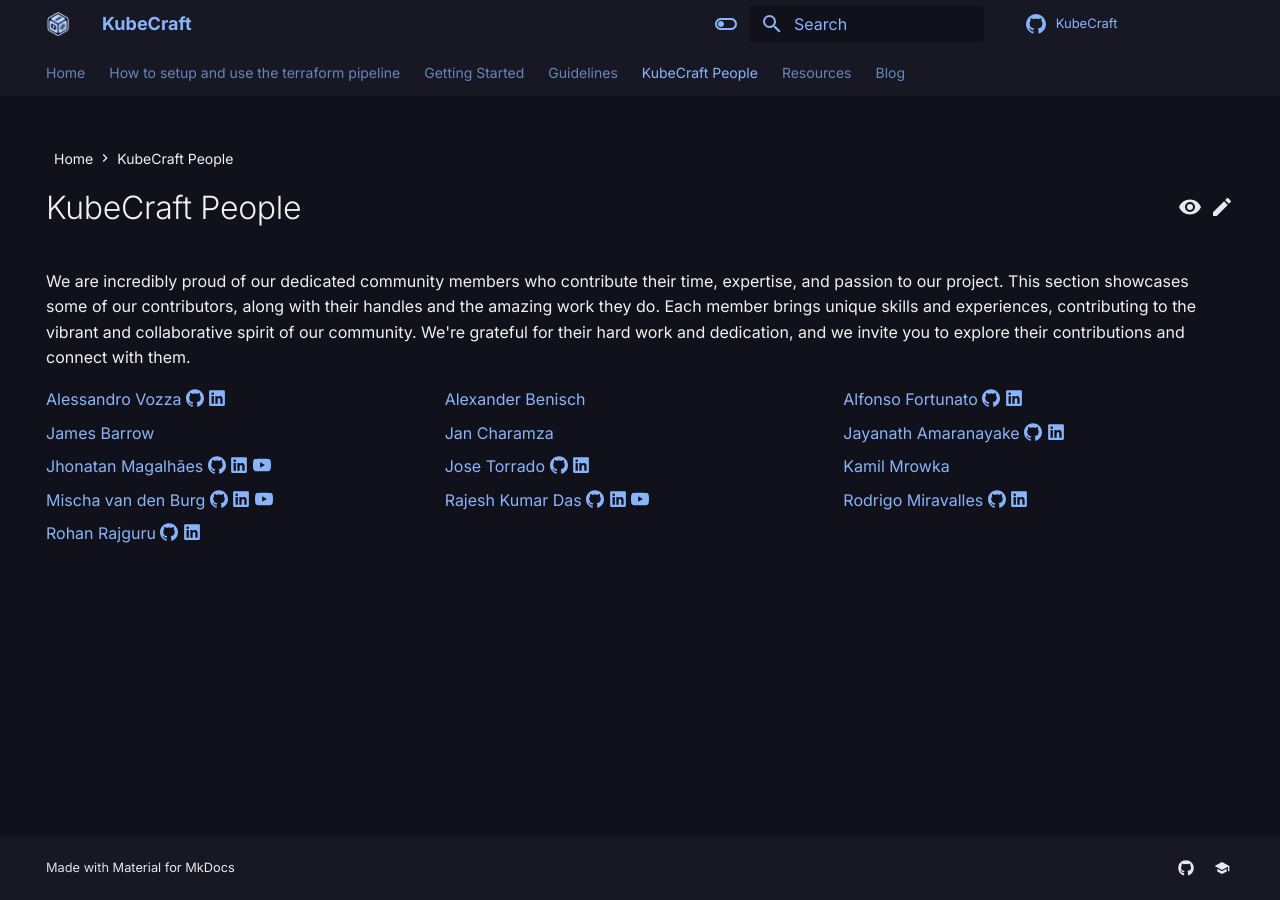
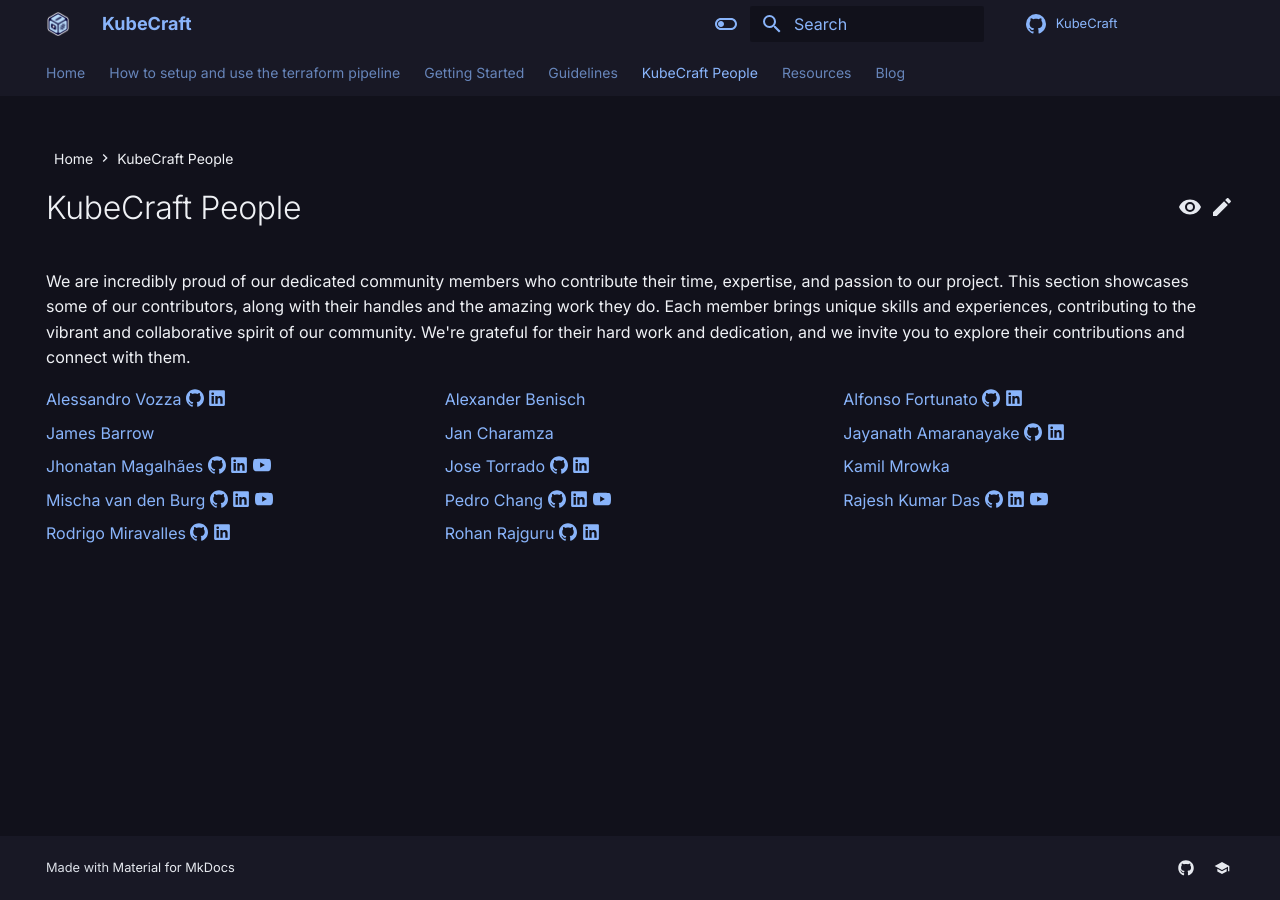
Before and after one commit to mischavandenburg/kubecraft, an MkDocs documentation site: the page built from docs/KubeCraft People/index.md, in a window 1280 px wide. Built offline with MkDocs 1.6.1 and Material for MkDocs 9.7.7, drawn with Linux system fonts in a browser that asks for light colours; comment, search, counter and statistics services are not loaded.

Commit message:
docs:added pedro chang

```diff
--- a/docs/KubeCraft People/index.md
+++ b/docs/KubeCraft People/index.md
@@ -29,6 +29,8 @@
 
 [Mischa van den Burg](https://mischavandenburg.substack.com/) [:simple-github:](https://github.com/mischavandenburg/) [:fontawesome-brands-linkedin:](https://www.linkedin.com/in/mischavandenburg) [:simple-youtube:](https://www.youtube.com/@mischavandenburg)
 
+[Pedro Chang](https://www.pedrotchang.dev/) [:simple-github:](https://github.com/PedroTChang) [:fontawesome-brands-linkedin:](https://www.linkedin.com/in/pedrotchang) [:simple-youtube:](https://www.youtube.com/@pedrotchang)
+
 [Rajesh Kumar Das](https://hyperoot.dev/) [:simple-github:](https://github.com/HYP3R00T) [:fontawesome-brands-linkedin:](https://www.linkedin.com/in/rajesh-kumar-das/) [:simple-youtube:](https://www.youtube.com/@hyperoot)
 
 [Rodrigo Miravalles](https://rmiravalles.github.io/) [:simple-github:](https://github.com/rmiravalles) [:fontawesome-brands-linkedin:](https://www.linkedin.com/in/rodrigomiravalles/)
```
